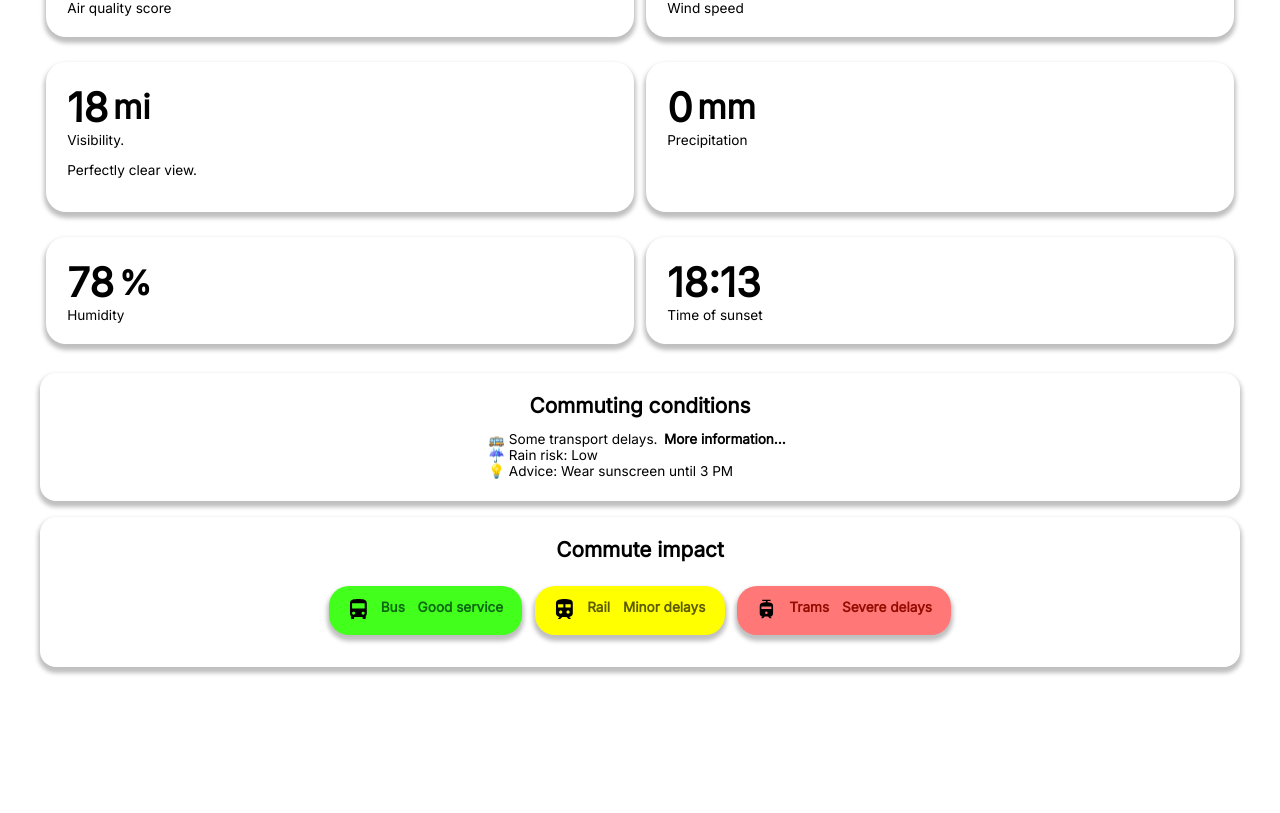
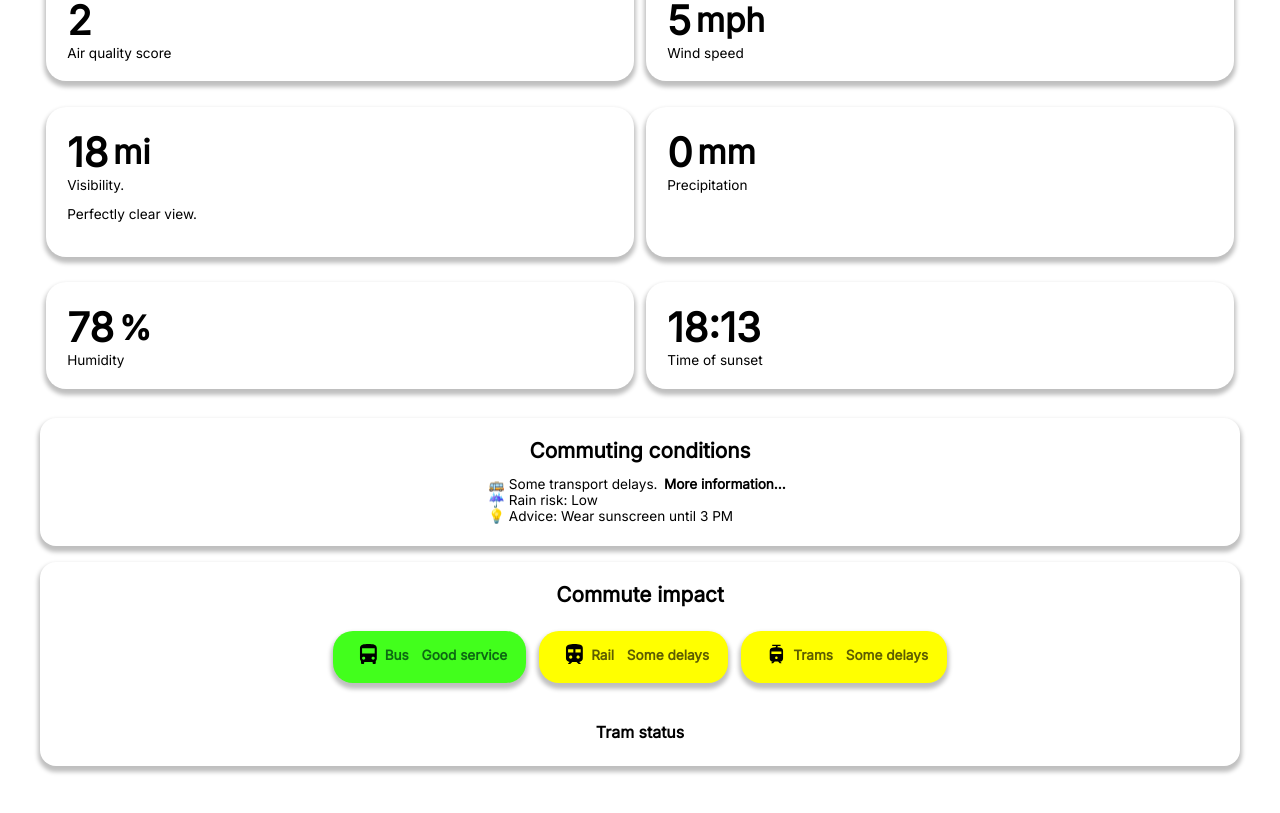
Before and after one commit to RoaringFire/gui-weather-app, a React (Vite) app: page /tram-status in a window 1280 px wide. Shown: the part 837-1650 px from the top of the page. Before the commit the page ends 1560 px from the top, so only its background shows below. Built offline with nearby package versions, Linux system fonts and the light colour scheme.

Commit message:
add: routing for viewing bus and rail statuses

```diff
--- a/package.json
+++ b/package.json
@@ -11,7 +11,8 @@
   },
   "dependencies": {
     "react": "^19.2.0",
-    "react-dom": "^19.2.0"
+    "react-dom": "^19.2.0",
+    "react-router-dom": "^7.13.1"
   },
   "devDependencies": {
     "@eslint/js": "^9.39.1",
--- a/src/HomePageStyles.css
+++ b/src/HomePageStyles.css
@@ -158,12 +158,20 @@
 
 .travelModeImpact {
     display: flex;
+    flex: 1;
+    justify-content: space-between;
+    align-items: center;
     border-radius: 20px;
     padding: 0.8rem;
     margin-top: 0.4rem;
     margin-bottom: 0.4rem;
     text-align: center;
     box-shadow: 0 4px 4px 2px rgba(0, 0, 0, 0.25);
+}
+
+.travelModeImpact .group1 {
+    display: flex;
+    align-items: center;
 }
 
 .travelModeImpact:hover {
--- a/src/components/TravelImpactsCard.jsx
+++ b/src/components/TravelImpactsCard.jsx
@@ -1,35 +1,74 @@
+import { BrowserRouter, Routes, Route, NavLink } from "react-router-dom";
+
 import BusIcon from "./vector_icons/BusIcon.jsx"
 import TrainIcon from "./vector_icons/TrainIcon.jsx"
 import TramIcon from "./vector_icons/TramIcon.jsx"
 
+function BusStatus() {
+    return (
+        <><h3>Bus status</h3></>
+    );
+}
+
+function RailStatus() {
+    return (
+        <><h3>Rail status</h3></>
+    );
+}
+
+function TramStatus() {
+    return (
+        <><h3>Tram status</h3></>
+    )
+}
+
 function TravelImpactsCard() {
     return (
+        <BrowserRouter>
             <div className="advisoryCard travelImpacts">
                 <div className="advisoryHeader">Commute impact</div>
-            <div className="travelModeImpactContainer">
-                <a href="#">
+                {/* setup navigation links for bus, rail and tram statuses */}
+                <nav className="travelModeImpactContainer">
+                    <NavLink to="/bus-status">
                         <div className="travelModeImpact travelModeGood">
+                            <div className="group1">
                                 <BusIcon size="20" />
-                        <div>Bus</div>
+                                Bus
+                            </div>
                             <div>Good service</div>
                         </div>
-                </a>
-                <a href="#">
+                    </NavLink>
+
+                    <NavLink to="/rail-status">
                         <div className="travelModeImpact travelModeWarning">
+                            <div className="group1">
                                 <TrainIcon size="20" />
-                        <div>Rail</div>
-                        <div>Minor delays</div>
+                                Rail
                             </div>
-                </a>
-                <a href="#">
-                    <div className="travelModeImpact travelModeDanger">
+                            <div>Some delays</div>
+                        </div>
+                    </NavLink>
+
+                    <NavLink to="/tram-status">
+                        <div className="travelModeImpact travelModeWarning">
+                            <div className="group1">
                                 <TramIcon size="20" />
-                        <div>Trams</div>
-                        <div>Severe delays</div>
+                                Trams
                             </div>
-                </a>
+                            <div>Some delays</div>
                         </div>
+                    </NavLink>
+                </nav>
+
+                {/* setup appropriate components for each route */}
+                <Routes>
+                    <Route path="/bus-status" element={<BusStatus />} />
+                    <Route path="/" element={<RailStatus />} /> {/* show rail statuses by default */}
+                    <Route path="/rail-status" element={<RailStatus />} />
+                    <Route path="/tram-status" element={<TramStatus />} />
+                </Routes>
             </div>
+        </BrowserRouter>
     );
 }
 
--- a/src/components/WeatherAdvisoryCard.jsx
+++ b/src/components/WeatherAdvisoryCard.jsx
@@ -12,6 +12,9 @@ function WeatherAdvisoryCard() {
                     💡- Additional clothing (e.g. rainwear and warm clothing) may not be necessary.
                 </div>
                 <div className="weatherAdviceLabel">
+                    💡- Stay hydrated! Bring a bottle of water or two for your journey.
+                </div>
+                <div className="weatherAdviceLabel">
                     💡- Be aware of possible sudden temperature changes at later times.
                 </div>
             </div>
```
Also changed, not shown: 1 other file (tests, documents, lock files or other folders). Lines whose indentation alone changed are shown as unchanged.
